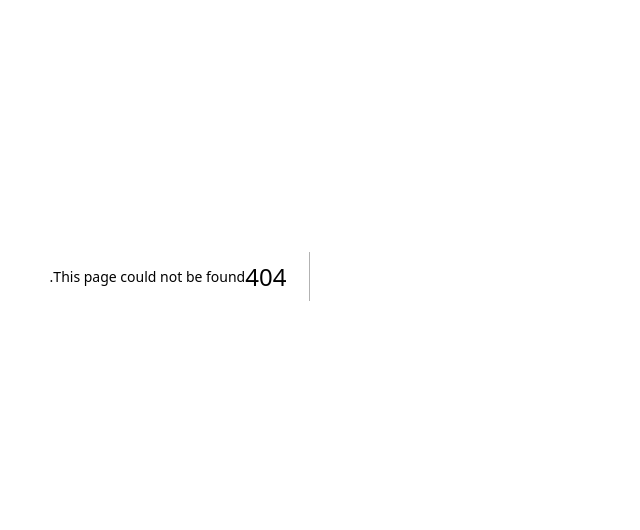
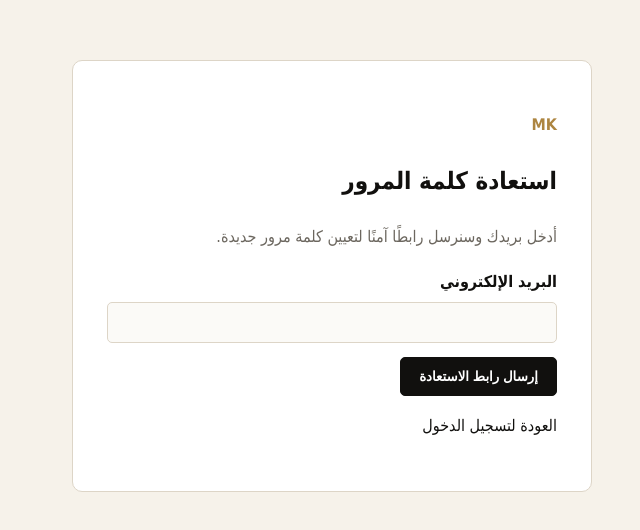
Before and after one commit to alunzy4-dotcom/Mknoncon-, a Next.js app in the folder v2/: page /forgot-password in a window 1280 px wide. Before the commit this address had no page. Shown: the part 124-654 px from the top of the page, without its empty margins (492-1132 px from the left). Built offline with nearby package versions, Linux system fonts and the light colour scheme.

Commit message:
V2: add forgot password page

```diff
--- /dev/null
+++ b/v2/app/forgot-password/page.tsx
@@ -0,0 +1,37 @@
+import Link from "next/link";
+import { sendPasswordReset } from "../actions";
+
+type Props = {
+  searchParams: Promise<Record<string, string | string[] | undefined>>;
+};
+
+export default async function ForgotPasswordPage({ searchParams }: Props) {
+  const params = await searchParams;
+  const message = typeof params.message === "string" ? params.message : "";
+  const error = typeof params.error === "string" ? params.error : "";
+
+  return (
+    <main className="auth">
+      <section className="auth-card">
+        <p className="eyebrow">MK</p>
+        <h1>استعادة كلمة المرور</h1>
+        <p className="muted">أدخل بريدك وسنرسل رابطًا آمنًا لتعيين كلمة مرور جديدة.</p>
+
+        {message === "sent" && (
+          <div className="notice">إذا كان البريد مسجلًا لدينا، فسيصلك رابط الاستعادة.</div>
+        )}
+        {error && <div className="notice">تعذر استخدام رابط الاستعادة. اطلب رابطًا جديدًا.</div>}
+
+        <form action={sendPasswordReset}>
+          <div className="field">
+            <label>البريد الإلكتروني</label>
+            <input name="email" type="email" autoComplete="email" required />
+          </div>
+          <button className="btn" type="submit">إرسال رابط الاستعادة</button>
+        </form>
+
+        <p><Link href="/login">العودة لتسجيل الدخول</Link></p>
+      </section>
+    </main>
+  );
+}
```
